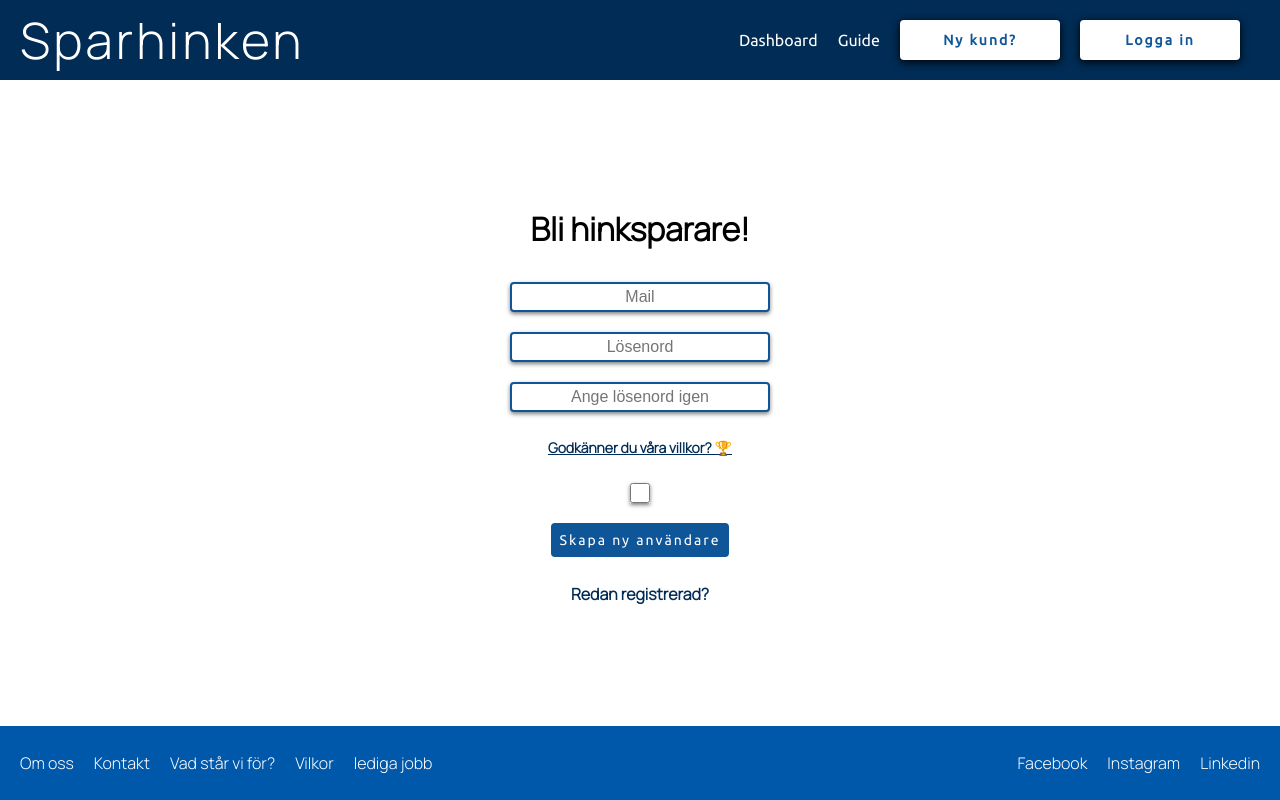
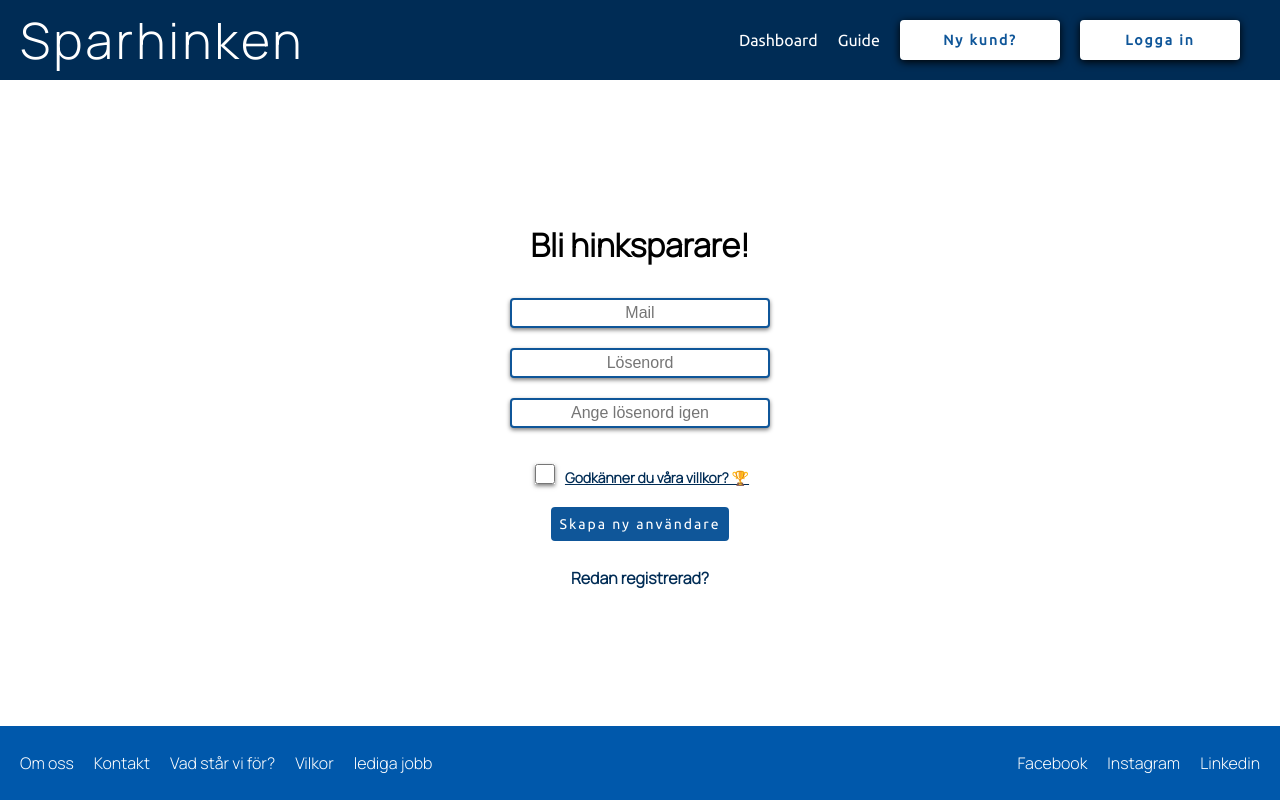
Before and after one commit to Joelhagg/sparhinken, a React (Create React App) app: page /register in a window 1280 px wide. Built offline with nearby package versions, Linux system fonts and the light colour scheme; no server answers.

Commit message:
register-checkbox-fix
This will change styling for checkbox and its label for in the register component

```diff
--- a/src/components/Dashboard/Dashboard.scss
+++ b/src/components/Dashboard/Dashboard.scss
@@ -1,4 +1,6 @@
 @import "../App.scss";
+
+
 
 
 .dashboardPositionWraper {
@@ -91,6 +93,7 @@
     box-shadow: 0px 4px 4px rgba(0, 0, 0, 0.25);
     border-radius: 10px;
 }
+
 
 .addNewBucketBox {
     width: 150px;
--- a/src/components/Dashboard/Dashboard.tsx
+++ b/src/components/Dashboard/Dashboard.tsx
@@ -93,7 +93,7 @@ const Dashboard = () => {
                       <h3>Hink {bucket1.bucketNumber}</h3>
                       <p>{bucket1.bucketName}</p>
                       <p>{bucket1.actualBucketSize} kr</p>
-                      {/* <p>{bucket1.percentageFilled}% fylld</p> */}
+                      <p>{bucket1.percentageFilled}% fylld</p>
                     </div>
                   </button>
                 </Link>
--- a/src/components/Register/Register.scss
+++ b/src/components/Register/Register.scss
@@ -41,6 +41,13 @@
     box-shadow: 0px 8px 10px rgba(0, 88, 171, 0.6);
 }
 
+.termsCheckboxContiner {
+    display: flex;
+    justify-content: center;
+    align-items: flex-end;
+    padding: 10px;
+}
+
 .checkboxTextLink {
     font-family: $secondaryFont;
     font-size: 14px;
@@ -55,14 +62,12 @@
     color: #0071D9;
 }
 
-
-
 .registerCheckbox {
     box-sizing: border-box;
     height: 20px;
     width: 20px;
     font-size: 16px;
-    margin: 10px;
+    margin-right: 10px;
     border-radius: 4px;
     box-shadow: 0px 2px 4px rgba(0, 0, 0, 0.5);
     border: none;
--- a/src/components/Register/Register.tsx
+++ b/src/components/Register/Register.tsx
@@ -78,13 +78,12 @@ const Register = () => {
               id="passwordAgain"
               onChange={(e) => setUserPasswordConfirmation(e.target.value)}
             />
-            <p>
+            <div className="termsCheckboxContiner">
+              <input className="registerCheckbox" required type="checkbox" />
               <Link className="checkboxTextLink" to="/terms" target="_blank">
                 Godkänner du våra villkor? 🏆
               </Link>
-            </p>
-
-            <input className="registerCheckbox" required type="checkbox" />
+            </div>
 
             <button
               className="registerSubmitButton"
```
